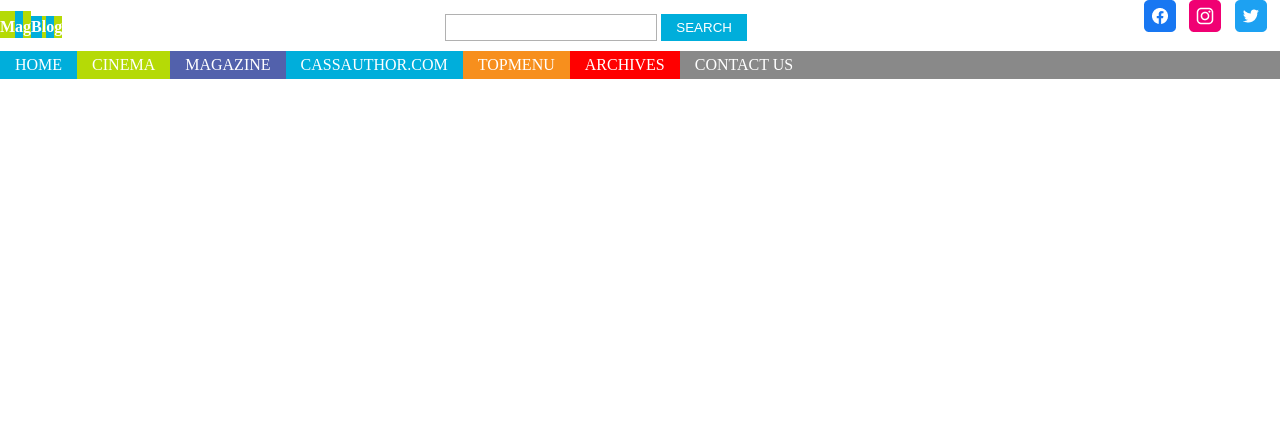
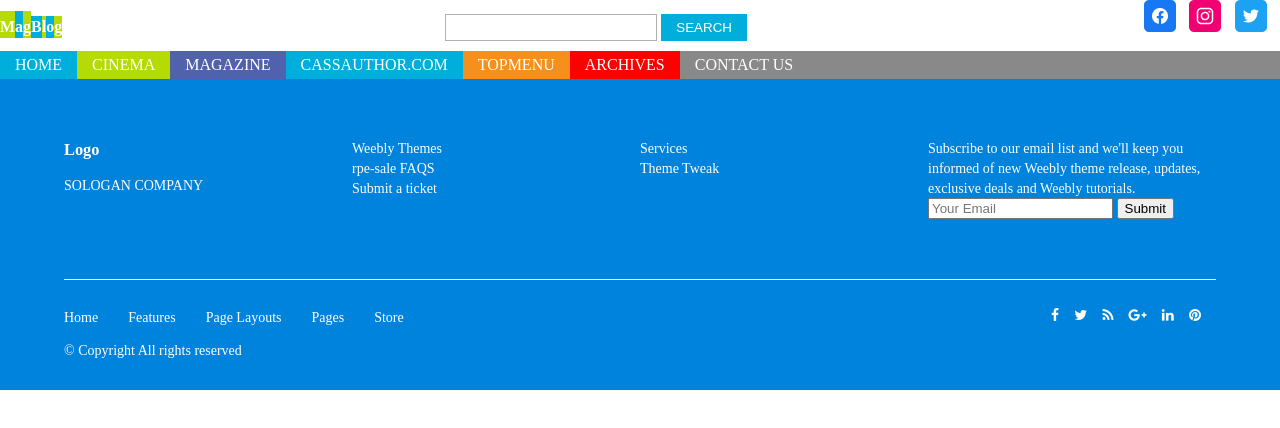
Before and after one commit to klee616/project1_assignment1-lab02a, a website: page index.html in a window 1280 px wide. Drawn offline with Linux system fonts and the light colour scheme.

Commit message:
Update Footer content and style

```diff
--- a/css/home.css
+++ b/css/home.css
@@ -8,8 +8,8 @@
     --desktop-max-width: 1440px;
 }
 
-a{
-    color:inherit;
+a {
+    color: inherit;
     text-decoration: none;
 }
 
@@ -42,7 +42,9 @@ body {
     margin: 0px;
 }
 
-.page_header, .page_nav {
+.page_header,
+.page_nav,
+.page_footer {
     max-width: var(--desktop-max-width);
     margin: 0px auto;
 }
@@ -112,7 +114,7 @@ body {
     align-content: flex-end;
 }
 
-.page_nav{
+.page_nav {
     margin-top: 10px;
 }
 
@@ -120,9 +122,10 @@ body {
     text-transform: uppercase;
 }
 
-.menu ul{
-    width:100%;
-    display: flex; flex-direction: row;
+.menu ul {
+    width: 100%;
+    display: flex;
+    flex-direction: row;
     flex-wrap: nowrap;
     justify-content: left;
     align-content: flex-end;
@@ -131,13 +134,100 @@ body {
     list-style: none;
 }
 
-.menu ul li{
+.menu ul li {
     padding: 3px 15px;
     margin: 0px;
     color: #FFF;
     flex-basis: content;
 }
-.menu ul li:last-child{
+
+.menu ul li:last-child {
     flex-basis: max-content;
     flex-grow: 2;
 }
+
+
+.page_footer {
+    background: #0083dd;
+}
+
+.page_footer .inner-container {
+    width: 90%;
+    min-width: 960px;
+    padding: 60px 0px 30px;
+    margin: auto;
+    display: flex;
+    flex-direction: row;
+    flex-wrap: wrap;
+    align-items: flex-start;
+    justify-content: space-between;
+    font-size: 14px;
+}
+
+.page_footer .inner-container .footer-column {
+    flex: 1 1 25%;
+    color: #fff;
+}
+
+.footer-h3,
+.footer-content {
+    margin: 0px;
+
+}
+
+.page_footer .inner-container .footer-row {
+    flex: 4 1 100%;
+    padding-top: 10px;
+}
+
+.page_footer_line {
+    border-top: #FFF solid 1px;
+    margin: 60px auto 0px
+}
+
+.footer-nav {
+    color: #fff;
+}
+
+.footer-copyright {
+    color: #fff;
+}
+
+.page_footer_line ul {
+    display: flex;
+    flex-direction: row;
+    flex-wrap: nowrap;
+    justify-content: left;
+    align-content: flex-end;
+    padding: 15px 0 0 0;
+    margin: 0px;
+    list-style: none;
+}
+
+.page_footer_line ul li {
+    padding: 3px 15px;
+    margin: 0px;
+    color: #FFF;
+    flex-basis: content;
+}
+.page_footer_line ul li:first-child{
+    padding-left: 0px;
+}
+.page_footer_line ul li:last-child {
+    flex-basis: max-content;
+    flex-grow: 2;
+}
+
+.footer-media-container {
+    display: flex;
+    flex-direction: row;
+    flex-wrap: nowrap;
+    width: 150px;
+    align-content: center;
+    justify-content: space-between;
+    float: inline-end;
+}
+
+.icon {
+    color: #fff;
+}
--- a/index.html
+++ b/index.html
@@ -7,6 +7,7 @@
   <title>Project 1 - LAB 2a</title>
   <link rel="stylesheet" href="css/style.css">
   <link rel="stylesheet" href="css/home.css">
+  <link rel="stylesheet" href="https://cdnjs.cloudflare.com/ajax/libs/font-awesome/4.7.0/css/font-awesome.min.css">
   <meta name="description" content="">
 
   <meta property="og:title" content="">
@@ -64,6 +65,61 @@
 
     </div>
   </nav>
+
+  <footer class="page_footer">
+    <div class="inner-container">
+      <div class="footer-column">
+        <h3 class="footer-h3">Logo</h3>
+        <p>SOLOGAN COMPANY</p>
+      </div>
+      <div class="footer-column">
+        <a href="#">Weebly Themes</a><br />
+        <a href="#">rpe-sale FAQS</a><br />
+        <a href="#">Submit a ticket</a><br />
+      </div>
+      <div class="footer-column">
+        <a href="#">Services</a><br />
+        <a href="#">Theme Tweak</a><br />
+      </div>
+      <div class="footer-column">
+        <p class="footer-content">Subscribe to our email list and we'll keep you informed of new Weebly theme release,
+          updates, exclusive deals
+          and Weebly tutorials.
+        </p>
+        <form>
+          <input type="text" placeholder="Your Email">
+          <input type="submit" value="Submit">
+        </form>
+
+      </div>
+
+
+      <div class="footer-row footer-nav page_footer_line">
+        <ul>
+          <li><a>Home</a></li>
+          <li><a>Features</a></li>
+          <li><a>Page Layouts</a></li>
+          <li><a>Pages</a></li>
+          <li><a>Store</a></li>
+          <li>
+            <div class="footer-media-container">
+
+              <i class="fa fa-facebook icon"></i>
+              <i class="fa fa-twitter icon"></i>
+              <i class="fa fa-rss icon"></i>
+              <i class="fa fa-google-plus icon"></i>
+              <i class="fa fa-linkedin icon"></i>
+              <i class="fa fa-pinterest icon"></i>
+            </div>
+          </li>
+        </ul>
+      </div>
+      <div class="footer-row footer-copyright">
+        &copy; Copyright All rights reserved
+      </div>
+
+    </div>
+  </footer>
   <script src="js/app.js"></script>
 
 </body>
```
